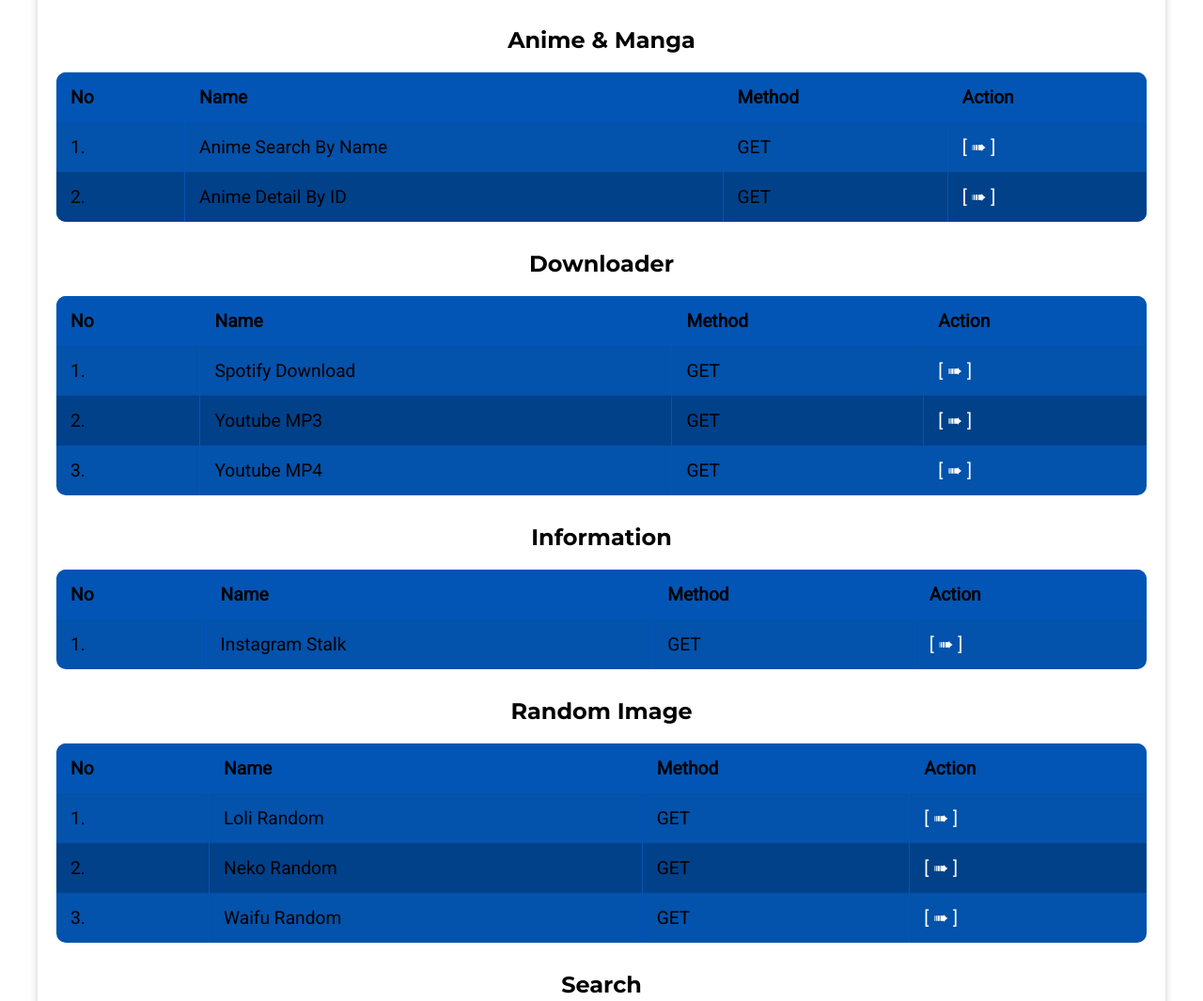
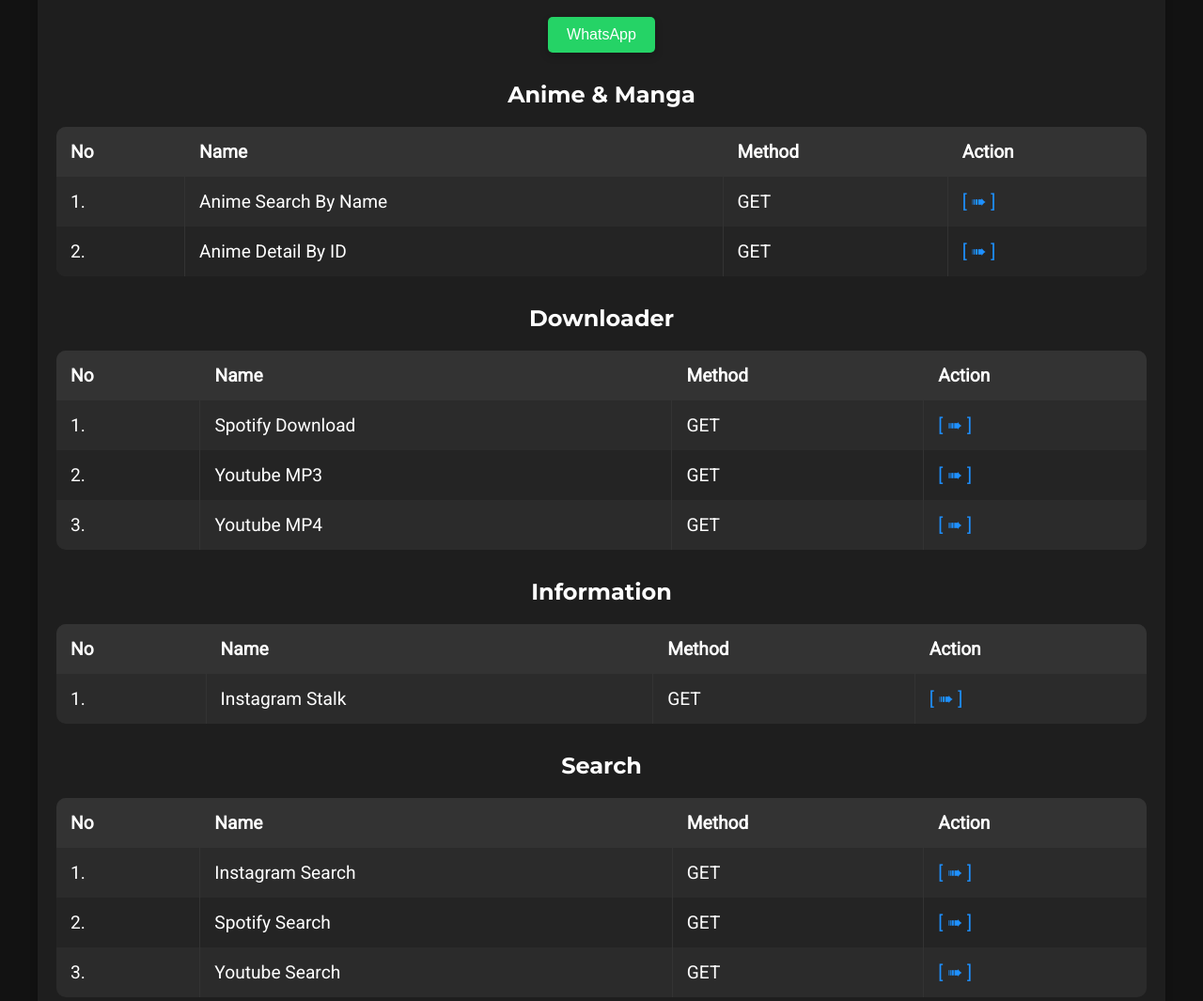
Before and after one commit to YogiSIDN/api-otakuwibu, a website: page public/index.html in a window 1280 px wide. Shown: the part 143-1208 px from the top of the page at 94% size. Drawn offline with Linux system fonts and the light colour scheme.

Commit message:
Add files via upload

```diff
--- a/public/index.html
+++ b/public/index.html
@@ -23,8 +23,8 @@
         }
         body {
             font-family: 'Roboto', sans-serif;
-            background-color: #ffffff;
-            color: #000000;
+            background-color: #121212;
+            color: #ffffff;
             display: flex;
             flex-direction: column;
             align-items: center;
@@ -35,7 +35,7 @@
             width: 100%;
             margin: 0 auto;
             padding: 20px;
-            background-color: #ffffff;
+            background-color: #1e1e1e;
             border-radius: 10px;
             box-shadow: 0 4px 8px rgba(0, 0, 0, 0.2);
         }
@@ -64,31 +64,30 @@
             width: 100%;
             border-collapse: collapse;
             margin: 20px 0;
-            background-color: #0352ab;
+            background-color: #2b2b2b;
             border-radius: 10px;
             overflow: hidden;
         }
         th, td {
             padding: 15px;
             text-align: left;
-            color: ffffff;
-            border-right: 1px solid #0255b5;
+            border-right: 1px solid #333333;
         }
         th {
-            background-color: #0255b5;
+            background-color: #333333;
             font-weight: bold;
         }
         th:last-child, td:last-child {
             border-right: none;
         }
         tr:nth-child(even) {
-            background-color: #00418a;
+            background-color: #242424;
         }
         tr:hover {
-            background-color: #0255b5;
+            background-color: #333333;
         }
         a {
-            color: #ffffff;
+            color: #1e90ff;
             text-decoration: none;
             transition: color 0.3s;
         }
@@ -100,7 +99,7 @@
             padding: 10px 0;
             text-align: center;
             font-size: 0.9rem;
-            color: #000000;
+            color: #bbbbbb;
         }
         @media (max-width: 900px) {
             h1 {
@@ -161,7 +160,27 @@
             opacity: 1;
             transform: translateY(0);
         }
-l
+        .instagram-button {
+    margin: 20px 0;
+    text-align: center;
+}
+
+.instagram-button button {
+    background-color: #25D366;
+    color: #ffffff;
+    font-size: 1rem;
+    padding: 10px 20px;
+    border: none;
+    border-radius: 5px;
+    cursor: pointer;
+    box-shadow: 0 4px 8px rgba(0, 0, 0, 0.2);
+    transition: background-color 0.3s ease, transform 0.3s ease;
+}
+
+.instagram-button button:hover {
+    background-color: #1EBE57;
+    transform: scale(1.05);
+}
 
 
     </style>
@@ -176,7 +195,13 @@
         <!-- <div id="MyClockDisplay" class="clock"></div> -->
         <div class="description">
             Rest API ini dirancang untuk BOT WhatsApp yang saya kembangkan.
+            Klik tombol di bawah untuk menguji fiturnya.
             apikey: mysu
+            <div class="instagram-button">
+    <a href="https://wa.me/6281410404318" target="_blank">
+        <button>WhatsApp</button>
+    </a>
+</div>
             <h3>Anime & Manga</h3>
             <table>
                 <thead>
@@ -252,37 +277,6 @@
                     </tr>
                     </tbody>
             </table>
-            <h3>Random Image</h3>
-            <table>
-                <thead>
-                    <tr>
-                        <th>No</th>
-                        <th>Name</th>
-                        <th>Method</th>
-                        <th>Action</th>
-                    </tr>
-                </thead>
-                <tbody>
-                    <tr>
-                        <td>1.</td>
-                        <td>Loli Random</td>
-                        <td>GET</td>
-                        <td><a href="/api/sfw/loli?apikey=">[ ➠ ]</a></td>
-                    </tr>
-                    <tr>
-                        <td>2.</td>
-                        <td>Neko Random</td>
-                        <td>GET</td>
-                        <td><a href="/api/sfw/neko?apikey=">[ ➠ ]</a></td>
-                    </tr>
-                    <tr>
-                        <td>3.</td>
-                        <td>Waifu Random</td>
-                        <td>GET</td>
-                        <td><a href="/api/sfw/waifu?apikey=">[ ➠ ]</a></td>
-                    </tr>
-                    </tbody>
-            </table>
             <h3>Search</h3>
             <table>
                 <thead>
@@ -311,6 +305,37 @@
                         <td>Youtube Search</td>
                         <td>GET</td>
                         <td><a href="/api/yts?q=die with a smile&apikey=">[ ➠ ]</a></td>
+                    </tr>
+                    </tbody>
+            </table>
+            <h3>SFW Content</h3>
+            <table>
+                <thead>
+                    <tr>
+                        <th>No</th>
+                        <th>Name</th>
+                        <th>Method</th>
+                        <th>Action</th>
+                    </tr>
+                </thead>
+                <tbody>
+                    <tr>
+                        <td>1.</td>
+                        <td>Loli Random</td>
+                        <td>GET</td>
+                        <td><a href="/api/sfw/loli?apikey=">[ ➠ ]</a></td>
+                    </tr>
+                    <tr>
+                        <td>2.</td>
+                        <td>Neko Random</td>
+                        <td>GET</td>
+                        <td><a href="/api/sfw/neko?apikey=">[ ➠ ]</a></td>
+                    </tr>
+                    <tr>
+                        <td>3.</td>
+                        <td>Waifu Random</td>
+                        <td>GET</td>
+                        <td><a href="/api/sfw/waifu?apikey=">[ ➠ ]</a></td>
                     </tr>
                     </tbody>
             </table>
```
